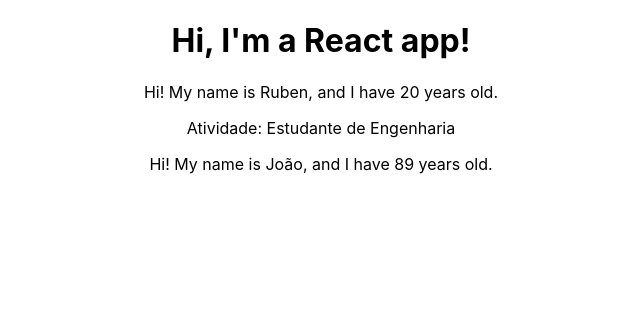
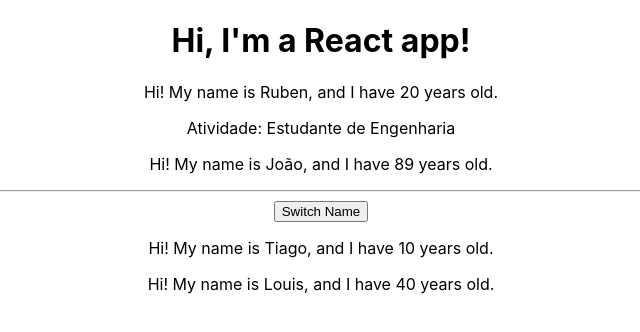
Before and after one commit to rubilva/react, a React (Create React App) app: page / in a window 1280 px wide. Shown: the top 332 px of the page, without its empty margins (319-959 px from the left). Built offline with nearby package versions, Linux system fonts and the light colour scheme.

Commit message:
my-app state vs. props

```diff
--- a/src/App.js
+++ b/src/App.js
@@ -1,16 +1,17 @@
 import React from 'react';
 import './App.css';
 import Person from './Person/Person';
+import StateApp from './StateApp/StateApp'
 
 function App() {
-
   return (
-    <div class="App">
+    <div className="App">
       <h1>Hi, I'm a React app!</h1>
       <Person name="Ruben" age="20">Atividade: Estudante de Engenharia</Person>
       <Person name="João" age="89"/>
+      <hr />
+      <StateApp />
     </div>
-
   );
 
   //return React.createElement('div', {class: 'App'}, React.createElement('h1', null, 'This is a test'))
--- /dev/null
+++ b/src/StateApp/StateApp.js
@@ -0,0 +1,27 @@
+import React, {Component} from 'react';
+import Person from '../Person/Person'
+
+class StateApp extends Component {
+    state = {
+        persons: [
+            {name: 'Tiago', age: 10},
+            {name: 'Louis', age: 40}
+        ]
+    }
+
+    switchNameHandler = () => {
+        console.log('Clicked!');
+    }
+
+    render() {
+        return (
+            <div>
+                <button onClick={this.switchNameHandler}>Switch Name</button>
+                <Person name={this.state.persons[0].name} age={this.state.persons[0].age} />
+                <Person name={this.state.persons[1].name} age={this.state.persons[1].age} />
+            </div>
+        );
+    }
+}
+
+export default StateApp;
```
